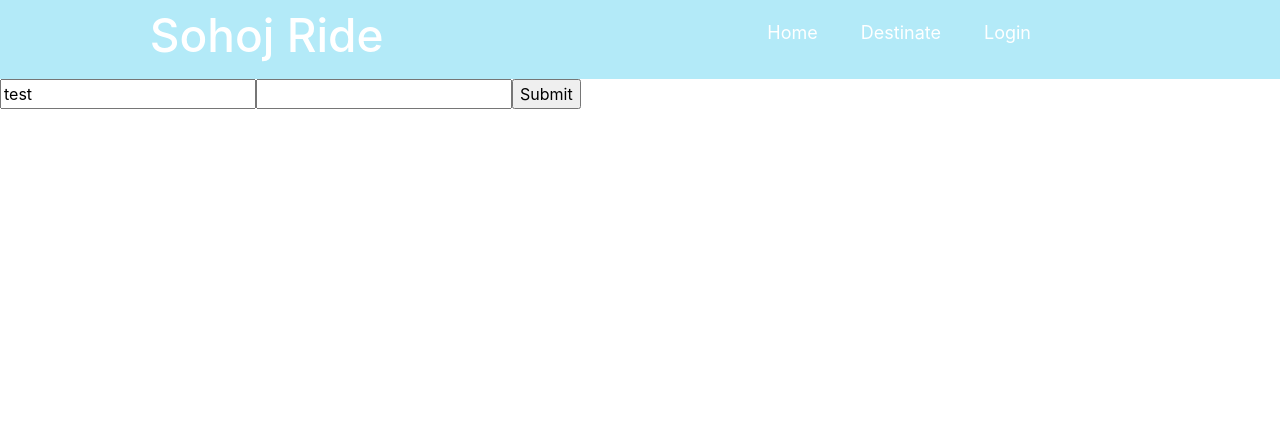
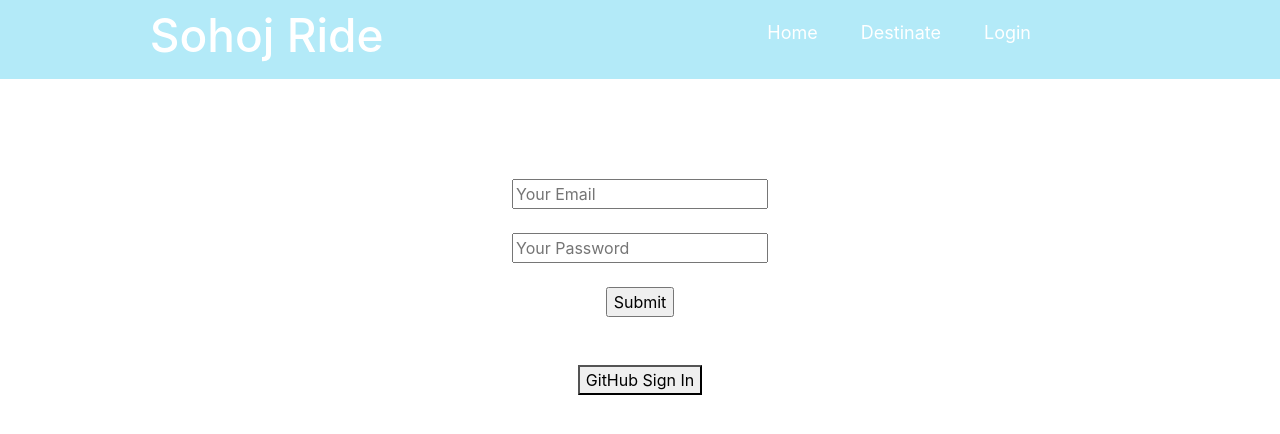
Before and after one commit to hasanrana21/sohoj-ride-react-auth, a React (Create React App) app: page /login in a window 1280 px wide. Shown: the top 434 px of the page. Built offline with nearby package versions, Linux system fonts and the light colour scheme.

Commit message:
first comt

```diff
--- a/src/App.js
+++ b/src/App.js
@@ -1,6 +1,6 @@
 import logo from './logo.svg';
 import './App.css';
-import React from "react";
+import React, { createContext, useState } from "react";
 import {
   BrowserRouter as Router,
   Switch,
@@ -11,9 +11,14 @@ import Home from './Components/Home/Home';
 import Header from './Components/Header/Header';
 import Destinate from './Components/Destinate/Destinate';
 import Login from './Components/Login/Login';
+import PrivateRoute from './Components/PrivateRoute/PrivateRoute';
+
+export const UserContext = createContext();
 
 function App() {
+  const [loggedInUser, setLoggedInUser] = useState({});
   return (
+    <UserContext.Provider value={[loggedInUser, setLoggedInUser]}>
       <Router>
         <div>
           <Header></Header>
@@ -21,9 +26,9 @@ function App() {
               <Route path="/home">
                 <Home />
               </Route>
-            <Route path="/destinate">
+              <PrivateRoute path="/destinate">
                 <Destinate/>
-            </Route>
+              </PrivateRoute>
               <Route path="/login">
                 <Login/>
               </Route>
@@ -33,6 +38,7 @@ function App() {
             </Switch>
         </div>
       </Router>
+    </UserContext.Provider>
   );
 }
 
--- a/src/Components/Card/Card.css
+++ b/src/Components/Card/Card.css
@@ -4,8 +4,10 @@
 }
 .single-card{
     border: 2px solid red;
+    background-color: #fff;
     border-radius: 10px;
     width: 250px;
+    height: 250px;
     margin: 25px;
     padding: 15px;
 }
--- a/src/Components/Card/Card.js
+++ b/src/Components/Card/Card.js
@@ -6,7 +6,7 @@ const Card = (props) => {
     console.log(props.vehicle);
     const {first_name, image} = props.vehicle;
     return (
-        <Link to="/login">
+        <Link to="/destinate">
             <div className="single-card">
                 <div>
                     <img src={image} alt=""/>
--- a/src/Components/Destinate/Destinate.js
+++ b/src/Components/Destinate/Destinate.js
@@ -1,9 +1,18 @@
-import React from 'react';
+import React, { useEffect, useState } from 'react';
+import fakeData from '../../fakeData/data.json';
+import DestinateDetails from '../DestinateDetails/DestinateDetails';
 
 const Destinate = () => {
+    const [vehicles, setVehicles] = useState([]);
+
+    useEffect(()=>{
+        setVehicles(fakeData);
+    })
     return (
         <div>
-            <h1>Destinate Page</h1>
+            {
+                vehicles.map(singleVehicle => <DestinateDetails singleVehicle={singleVehicle}></DestinateDetails>)
+            }
         </div>
     );
 };
--- /dev/null
+++ b/src/Components/DestinateDetails/DestinateDetails.js
@@ -0,0 +1,13 @@
+import React from 'react';
+
+const DestinateDetails = (props) => {
+    console.log(props.singleVehicle);
+    const {first_name} = props.singleVehicle;
+    return (
+        <div>
+            <h1>Destinate Details page {first_name}</h1>
+        </div>
+    );
+};
+
+export default DestinateDetails;
--- a/src/Components/Header/Header.css
+++ b/src/Components/Header/Header.css
@@ -1,6 +1,4 @@
-.header img{
-    height: 85px;
-}
+
 /* .header{
     text-align: center;
 } */
--- a/src/Components/Home/Home.css
+++ b/src/Components/Home/Home.css
@@ -1,7 +1,6 @@
 .all-cards{
     display: flex;
-    padding: 15px;
     justify-content: center;
-    height: 88vh;
+    height: 100vh;
     padding-top: 150px;
 }
--- a/src/Components/Home/Home.js
+++ b/src/Components/Home/Home.js
@@ -1,5 +1,4 @@
 import React, { useEffect, useState } from 'react';
-// import Header from '../Header/Header';
 import './Home.css';
 import fakeData from '../../fakeData/data.json';
 import Card from '../Card/Card';
--- a/src/Components/Login/Login.css
+++ b/src/Components/Login/Login.css
@@ -0,0 +1,7 @@
+form span{
+    color: red;
+}
+.form-area{
+    margin: 100px 0;
+    text-align: center;
+}
--- a/src/Components/Login/Login.js
+++ b/src/Components/Login/Login.js
@@ -1,20 +1,67 @@
-import React from 'react';
+import React, { useContext, useState } from 'react';
 import { useForm } from 'react-hook-form';
 import firebaseConfig from './firebase.config';
 import './Login.css';
+import firebase from "firebase/app";
+import "firebase/auth";
+import { UserContext } from '../../App';
+import { useHistory, useLocation } from 'react-router';
+
+if(!firebase.apps.length){
+  firebase.initializeApp(firebaseConfig);
+}
 
 const Login = () => {
+  const [loggedInUser, setLoggedInUser] = useContext(UserContext);
+  const history = useHistory();
+  const location = useLocation();
+  let { from } = location.state || { from: { pathname: "/" } };
+
+  const [user, setUser] = useState({});
     const { register, handleSubmit, watch, errors } = useForm();
-  const onSubmit = data => console.log(data);
+    const onSubmit = data => console.log(data);
+
+  var gitHubProvider = new firebase.auth.GithubAuthProvider();
+  const handleGitHubSignIn = () =>{
+    firebase
+    .auth()
+    .signInWithPopup(gitHubProvider)
+    .then((result) => {
+      var credential = result.credential;
+      var token = credential.accessToken;
+      var user = result.user;
+      console.log(user);
+      setLoggedInUser(user);
+      history.replace(from);
+      // ...
+    }).catch((error) => {
+      var errorCode = error.code;
+      var errorMessage = error.message;
+      var email = error.email;
+      var credential = error.credential;
+      console.log(errorCode, errorMessage, email, credential);
+      // ...
+    });
+  }
+
 
   return (
-    <form onSubmit={handleSubmit(onSubmit)}>
-      <input name="example" defaultValue="test" ref={register} />
-      <input name="exampleRequired" ref={register({ required: true })} />
-      {errors.exampleRequired && <span>This field is required</span>}
+    <div class="form-area">
+      <form onSubmit={handleSubmit(onSubmit)} class="m-auto">
+        <input name="email" placeholder="Your Email" ref={register({ required: true })} />
+        <br/>
+        {errors.email && <span>This Email is required</span>}
+        <br/>
+        <input name="password" type="password" placeholder="Your Password" ref={register({ required: true })} />
+        <br/>
+        {errors.password && <span>This Email is required</span>}
+        <br/>
 
-      <input type="submit" />
-    </form>
+        <input type="submit" />
+      </form>
+      <br/><br/>
+      <button onClick={handleGitHubSignIn}>GitHub Sign In</button>
+    </div>
   );
 };
 
--- /dev/null
+++ b/src/Components/PrivateRoute/PrivateRoute.js
@@ -0,0 +1,26 @@
+import React, { useContext } from "react";
+import { Redirect, Route } from "react-router";
+import { UserContext } from "../../App";
+
+const PrivateRoute = ({ children, ...rest }) => {
+    const [loggedInUser, setLoggedInUser] = useContext(UserContext);
+  return (
+    <Route
+      {...rest}
+      render={({ location }) =>
+      loggedInUser.email ? (
+          children
+        ) : (
+          <Redirect
+            to={{
+              pathname: "/login",
+              state: { from: location },
+            }}
+          />
+        )
+      }
+    />
+  );
+};
+
+export default PrivateRoute;
```
Also changed, not shown: 1 other file (tests, documents, lock files or other folders). Lines whose indentation alone changed are shown as unchanged.
